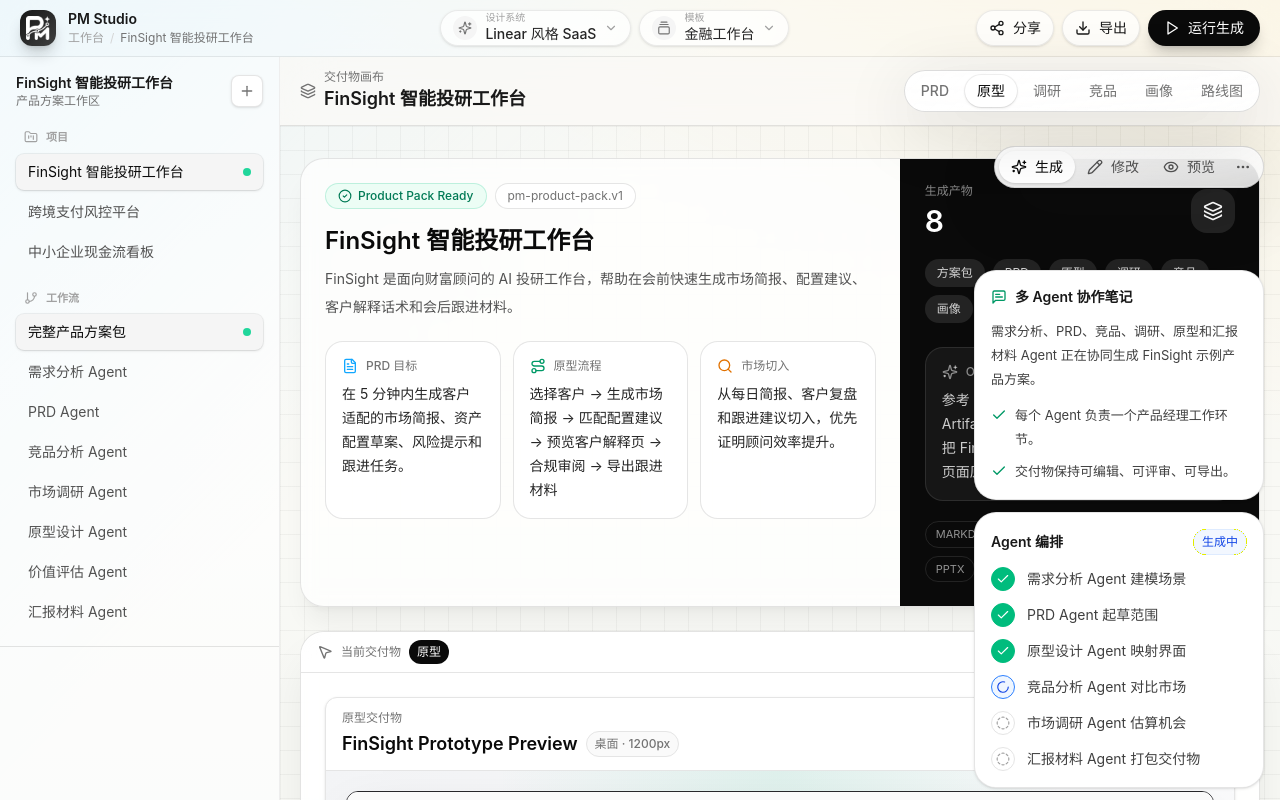
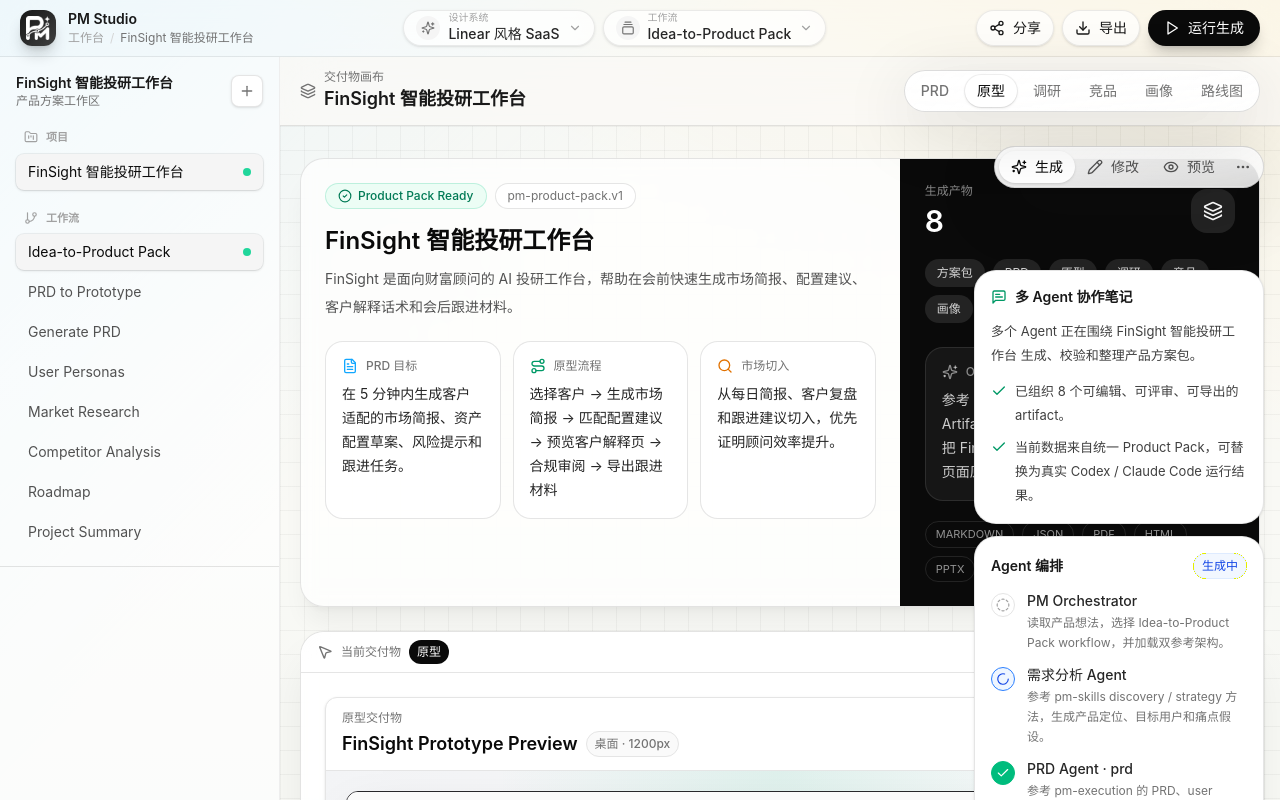
Before and after one commit to Maggyee/pmstudio, a Next.js app: page /app in a window 1280 px wide. Shown: the top 800 px of the page. Built offline with nearby package versions, Linux system fonts and the light colour scheme.

Commit message:
Wire workspace shell to harness data

```diff
--- a/app/app/page.tsx
+++ b/app/app/page.tsx
@@ -1,5 +1,6 @@
 import { StudioShell } from "@/components/studio/studio-shell";
-import { buildFinSightProductPack, defaultFinSightIdea } from "@/lib/product-pack";
+import { generateMockPack } from "@/lib/agent-harness";
+import { defaultFinSightIdea } from "@/lib/product-pack";
 
 export default async function WorkspacePage({
   searchParams,
@@ -7,13 +8,18 @@ export default async function WorkspacePage({
   searchParams?: Promise<{ artifact?: string; viewport?: string }>;
 }) {
   const params = await searchParams;
-  const productPack = buildFinSightProductPack(defaultFinSightIdea);
+  const harnessRun = generateMockPack({
+    workflowId: "idea-to-product-pack",
+    input: defaultFinSightIdea,
+  });
 
   return (
     <StudioShell
       activeArtifact={params?.artifact}
       activeViewport={params?.viewport}
-      productPack={productPack}
+      activeWorkflow={harnessRun.workflow}
+      agentEvents={harnessRun.events}
+      productPack={harnessRun.productPack}
     />
   );
 }
--- a/components/studio/agent-panel.tsx
+++ b/components/studio/agent-panel.tsx
@@ -7,11 +7,58 @@ import {
   Paperclip,
 } from "lucide-react";
 
-import { studioTimeline } from "@/lib/mock-data";
+import type { HarnessEvent } from "@/lib/agent-harness";
+import {
+  buildFinSightProductPack,
+  defaultFinSightIdea,
+  type ProductPack,
+} from "@/lib/product-pack";
 import { cn } from "@/lib/utils";
 
-export function AgentPanel({ variant = "column" }: { variant?: "column" | "floating" }) {
+const fallbackEvents: HarnessEvent[] = [
+  {
+    type: "queued",
+    agent: "PM Orchestrator",
+    message: "读取产品想法并加载 Product Pack workflow。",
+  },
+  {
+    type: "running",
+    agent: "需求分析 Agent",
+    message: "拆解目标用户、场景、痛点和产品假设。",
+  },
+  {
+    type: "artifact",
+    agent: "PRD Agent",
+    message: "输出 PRD、核心功能和 MVP 范围。",
+    artifactId: "prd",
+  },
+];
+
+function getEventIcon(event: HarnessEvent) {
+  if (event.type === "done" || event.type === "artifact") return <Check className="h-3.5 w-3.5" />;
+  if (event.type === "running") return <Loader2 className="h-3.5 w-3.5 animate-spin" />;
+
+  return <CircleDashed className="h-3.5 w-3.5" />;
+}
+
+function getEventLabel(event: HarnessEvent) {
+  if (event.artifactId) return `${event.agent} · ${event.artifactId}`;
+
+  return event.agent;
+}
+
+export function AgentPanel({
+  events = fallbackEvents,
+  productPack,
+  variant = "column",
+}: {
+  events?: HarnessEvent[];
+  productPack?: ProductPack;
+  variant?: "column" | "floating";
+}) {
   const floating = variant === "floating";
+  const pack = productPack ?? buildFinSightProductPack(defaultFinSightIdea);
+  const generatedCount = pack.artifactIndex.filter((artifact) => artifact.status === "ready").length;
 
   return (
     <div className={cn("space-y-3", floating ? "" : "p-4")}>
@@ -27,16 +74,16 @@ export function AgentPanel({ variant = "column" }: { variant?: "column" | "float
         </div>
         <div className={cn("space-y-3 text-sm leading-6 text-neutral-700", floating && "text-[13px] leading-6")}>
           <p>
-            需求分析、PRD、竞品、调研、原型和汇报材料 Agent 正在协同生成 FinSight 示例产品方案。
+            多个 Agent 正在围绕 {pack.project.title} 生成、校验和整理产品方案包。
           </p>
           <ul className="space-y-2">
             <li className="flex gap-2">
               <Check className="mt-1 h-4 w-4 shrink-0 text-emerald-600" />
-              每个 Agent 负责一个产品经理工作环节。
+              已组织 {generatedCount} 个可编辑、可评审、可导出的 artifact。
             </li>
             <li className="flex gap-2">
               <Check className="mt-1 h-4 w-4 shrink-0 text-emerald-600" />
-              交付物保持可编辑、可评审、可导出。
+              当前数据来自统一 Product Pack，可替换为真实 Codex / Claude Code 运行结果。
             </li>
           </ul>
         </div>
@@ -55,25 +102,26 @@ export function AgentPanel({ variant = "column" }: { variant?: "column" | "float
           </span>
         </div>
         <div className="space-y-3">
-          {studioTimeline.map((step, index) => {
-            const done = index < 3;
-            const running = index === 3;
+          {events.map((event, index) => {
+            const done = event.type === "done" || event.type === "artifact";
+            const running = event.type === "running";
 
             return (
-              <div className="flex items-center gap-3" key={step}>
+              <div className="flex items-start gap-3" key={`${event.agent}-${event.message}-${index}`}>
                 <span
                   className={cn(
-                    "flex h-6 w-6 items-center justify-center rounded-full border",
+                    "mt-0.5 flex h-6 w-6 shrink-0 items-center justify-center rounded-full border",
                     done && "border-emerald-500 bg-emerald-500 text-white",
                     running && "border-blue-500 bg-blue-50 text-blue-700",
                     !done && !running && "border-neutral-200 bg-white text-neutral-400",
                   )}
                 >
-                  {done ? <Check className="h-3.5 w-3.5" /> : null}
-                  {running ? <Loader2 className="h-3.5 w-3.5 animate-spin" /> : null}
-                  {!done && !running ? <CircleDashed className="h-3.5 w-3.5" /> : null}
+                  {getEventIcon(event)}
                 </span>
-                <span className="text-sm text-neutral-700">{step}</span>
+                <span className="min-w-0">
+                  <span className="block text-sm font-medium text-neutral-800">{getEventLabel(event)}</span>
+                  <span className="mt-0.5 block text-xs leading-5 text-neutral-500">{event.message}</span>
+                </span>
               </div>
             );
           })}
--- a/components/studio/artifact-canvas.tsx
+++ b/components/studio/artifact-canvas.tsx
@@ -26,9 +26,9 @@ import { PrdPrototypeMap } from "@/components/prd-prototype-map";
 import { ResearchPreview } from "@/components/studio/research-preview";
 import { StudioPrototypePreview } from "@/components/studio/prototype-preview";
 import {
-  artifactActions,
   studioTabs,
 } from "@/lib/mock-data";
+import type { HarnessEvent } from "@/lib/agent-harness";
 import {
   buildFinSightProductPack,
   defaultFinSightIdea,
@@ -171,6 +171,7 @@ function ActionIcon({ action }: { action: string }) {
   if (action.includes("Markdown")) return <FileText className="h-4 w-4" />;
   if (action.includes("PDF")) return <Download className="h-4 w-4" />;
   if (action.includes("HTML")) return <FileCode2 className="h-4 w-4" />;
+  if (action.includes("JSON")) return <FileCode2 className="h-4 w-4" />;
   if (action.includes("PPTX")) return <Presentation className="h-4 w-4" />;
   if (action.includes("Codex")) return <Send className="h-4 w-4" />;
   return <Share2 className="h-4 w-4" />;
@@ -222,6 +223,15 @@ const artifactParamByTab: Record<(typeof studioTabs)[number], string> = {
   路线图: "roadmap",
 };
 
+const artifactIndexIdByTab: Record<(typeof studioTabs)[number], string> = {
+  PRD: "prd",
+  原型: "prototype",
+  调研: "research",
+  竞品: "competitors",
+  画像: "personas",
+  路线图: "roadmap",
+};
+
 const tabByArtifactParam: Record<string, (typeof studioTabs)[number]> = {
   prd: "PRD",
   prototype: "原型",
@@ -247,19 +257,43 @@ function getArtifactHref(tab: (typeof studioTabs)[number], activeViewport?: stri
   return `/app?artifact=${artifact}`;
 }
 
+function getExportActionLabel(format: ProductPack["artifactIndex"][number]["exportFormats"][number]) {
+  const labels: Record<ProductPack["artifactIndex"][number]["exportFormats"][number], string> = {
+    html: "导出 HTML",
+    json: "导出 JSON",
+    markdown: "导出 Markdown",
+    pdf: "导出 PDF",
+    pptx: "导出 PPTX",
+  };
+
+  return labels[format];
+}
+
+function getArtifactActions(tab: (typeof studioTabs)[number], productPack: ProductPack) {
+  const artifactId = artifactIndexIdByTab[tab];
+  const artifact = productPack.artifactIndex.find((item) => item.id === artifactId);
+  const exportActions = artifact?.exportFormats.map(getExportActionLabel) ?? ["导出 Markdown"];
+  const openAction = tab === "原型" ? "在 Open Design 打开" : "发送到 Codex";
+
+  return [...exportActions, openAction];
+}
+
 export function ArtifactCanvas({
   activeArtifact,
   activeViewport,
+  agentEvents,
   productPack,
 }: {
   activeArtifact?: string;
   activeViewport?: string;
+  agentEvents?: HarnessEvent[];
   productPack?: ProductPack;
 }) {
   const activeTab = getTabFromArtifactParam(activeArtifact);
   const [activeMode, setActiveMode] = useState<"生成" | "修改" | "预览">("生成");
   const pack = productPack ?? buildFinSightProductPack(defaultFinSightIdea);
   const projectTitle = pack.project.title;
+  const artifactActions = getArtifactActions(activeTab, pack);
 
   return (
     <section className="min-h-screen bg-[#fbfaf7]/62">
@@ -341,7 +375,7 @@ export function ArtifactCanvas({
 
         <div className="pointer-events-none absolute right-4 top-36 z-30 hidden w-[290px] lg:block 2xl:right-8 2xl:w-[310px]">
           <div className="pointer-events-none">
-            <AgentPanel variant="floating" />
+            <AgentPanel events={agentEvents} productPack={pack} variant="floating" />
           </div>
         </div>
 
--- a/components/studio/sidebar.tsx
+++ b/components/studio/sidebar.tsx
@@ -4,10 +4,9 @@ import {
   Plus,
 } from "lucide-react";
 
-import {
-  studioProjects,
-  studioWorkflows,
-} from "@/lib/mock-data";
+import type { HarnessWorkflow } from "@/lib/agent-harness";
+import { getPublicPMWorkflows } from "@/lib/pm-workflows";
+import type { ProductPack } from "@/lib/product-pack";
 import { cn } from "@/lib/utils";
 
 function SidebarGroup({
@@ -50,12 +49,23 @@ function SidebarGroup({
   );
 }
 
-export function StudioSidebar() {
+export function StudioSidebar({
+  activeWorkflow,
+  productPack,
+}: {
+  activeWorkflow?: HarnessWorkflow;
+  productPack?: ProductPack;
+}) {
+  const projectTitle = productPack?.project.title ?? "FinSight 智能投研工作台";
+  const projectItems = [projectTitle];
+  const workflowItems = getPublicPMWorkflows().map((workflow) => workflow.name);
+  const activeWorkflowTitle = activeWorkflow?.title ?? "Idea-to-Product Pack";
+
   return (
     <div className="border-b border-black/10 p-4">
       <div className="mb-5 flex items-center justify-between">
         <div>
-          <p className="text-sm font-semibold">FinSight 智能投研工作台</p>
+          <p className="text-sm font-semibold">{projectTitle}</p>
           <p className="text-xs text-neutral-500">产品方案工作区</p>
         </div>
         <button
@@ -68,15 +78,15 @@ export function StudioSidebar() {
 
       <div className="space-y-5">
         <SidebarGroup
-          activeItem="FinSight 智能投研工作台"
+          activeItem={projectTitle}
           icon={<FolderKanban className="h-3.5 w-3.5" />}
-          items={studioProjects}
+          items={projectItems}
           title="项目"
         />
         <SidebarGroup
-          activeItem="完整产品方案包"
+          activeItem={activeWorkflowTitle}
           icon={<GitBranch className="h-3.5 w-3.5" />}
-          items={studioWorkflows}
+          items={workflowItems}
           title="工作流"
         />
       </div>
--- a/components/studio/studio-shell.tsx
+++ b/components/studio/studio-shell.tsx
@@ -11,10 +11,8 @@ import Image from "next/image";
 
 import { ArtifactCanvas } from "@/components/studio/artifact-canvas";
 import { StudioSidebar } from "@/components/studio/sidebar";
-import {
-  studioDesignSystems,
-  studioTemplates,
-} from "@/lib/mock-data";
+import { studioDesignSystems } from "@/lib/mock-data";
+import type { HarnessEvent, HarnessWorkflow } from "@/lib/agent-harness";
 import type { ProductPack } from "@/lib/product-pack";
 
 function TopbarPicker({
@@ -48,13 +46,18 @@ function TopbarPicker({
 export function StudioShell({
   activeArtifact,
   activeViewport,
+  activeWorkflow,
+  agentEvents,
   productPack,
 }: {
   activeArtifact?: string;
   activeViewport?: string;
+  activeWorkflow?: HarnessWorkflow;
+  agentEvents?: HarnessEvent[];
   productPack?: ProductPack;
 }) {
   const projectTitle = productPack?.project.title ?? "FinSight 智能投研工作台";
+  const workflowTitle = activeWorkflow?.title ?? "Idea-to-Product Pack";
 
   return (
     <main className="min-h-screen text-[#191919]">
@@ -90,8 +93,8 @@ export function StudioShell({
             />
             <TopbarPicker
               icon={<GalleryVerticalEnd className="h-3.5 w-3.5" />}
-              label="模板"
-              value={studioTemplates[0]}
+              label="工作流"
+              value={workflowTitle}
             />
           </div>
 
@@ -124,7 +127,7 @@ export function StudioShell({
       <div className="grid min-h-screen grid-cols-1 lg:grid-cols-[280px_minmax(0,1fr)]">
         <aside className="hidden border-r border-[#eeeeee] bg-white/72 lg:block">
           <div className="sticky top-0 h-screen overflow-y-auto">
-            <StudioSidebar />
+            <StudioSidebar activeWorkflow={activeWorkflow} productPack={productPack} />
           </div>
         </aside>
 
@@ -138,6 +141,7 @@ export function StudioShell({
           <ArtifactCanvas
             activeArtifact={activeArtifact}
             activeViewport={activeViewport}
+            agentEvents={agentEvents}
             productPack={productPack}
           />
         </section>
```
Also changed, not shown: 2 other files (tests, documents, lock files or other folders).
